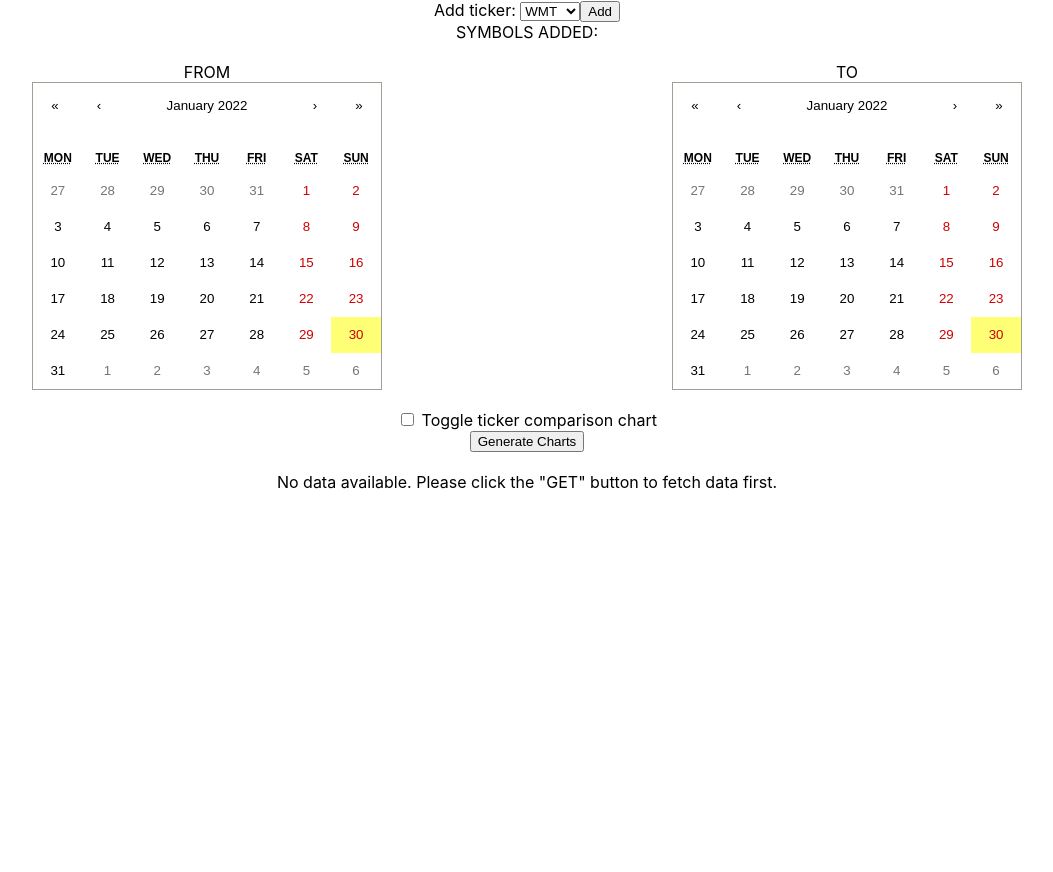
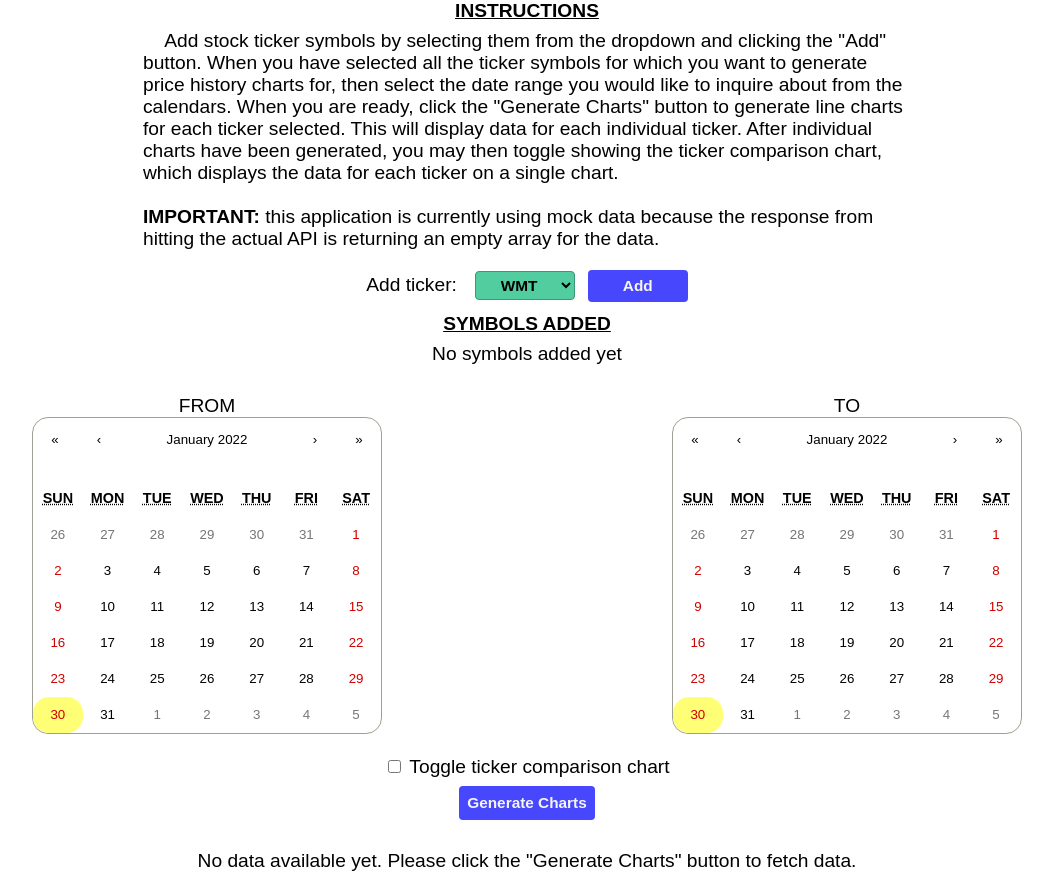
Before and after one commit to jzw19/ticker-charts, a React (Create React App) app: page / in a window 1280 px wide. Shown: the whole page, without its empty margins (113-1166 px from the left). Before the commit the page ends 800 px from the top, so only its background shows below. Built offline with nearby package versions, Linux system fonts and the light colour scheme.

Commit message:
fix: fix loop. apply styles. add proptype check

```diff
--- a/src/App.scss
+++ b/src/App.scss
@@ -1,3 +1,9 @@
 .App {
   text-align: center;
+  font-size: 1.2em;
+  font-family: Arial, Helvetica, sans-serif;
 }
+
+button {
+  border-radius: 4px;
+}
--- a/src/components/Charts/Charts.js
+++ b/src/components/Charts/Charts.js
@@ -1,27 +1,20 @@
 import React, {useEffect, useState} from 'react';
 import { CanvasJSChart } from 'canvasjs-react-charts';
+import PropTypes from 'prop-types';
 
 import './Charts.scss';
 export const Charts = ({
   tickerData,
   tickerSymbols,
-  isTickerComparisonChartEnabled,
-  shouldRerender,
-  prevShouldRerender,
-  setShouldRerender
+  isTickerComparisonChartEnabled
 }) => {
   const [chartData, setChartData] = useState({});
 
   useEffect(() => formatDataByTicker(), [tickerData]);
-  useEffect(() => {
-    if(prevShouldRerender && !shouldRerender) {
-      generateCharts();
-    }
-  }, [prevShouldRerender, shouldRerender])
 
   const formatDataByTicker = () => {
     let formattedData = {};
-    for(const ticker of tickerSymbols) {
+    for(const ticker of Object.keys(tickerSymbols)) {
       formattedData[ticker] = {};
     }
     for(const dateKey of Object.keys(tickerData)) {
@@ -60,7 +53,8 @@ export const Charts = ({
         },
         axisY: {
           prefix: '$',
-          title: 'Price'
+          title: 'Price',
+          includeZero: false
         },
         data: [{
           type: 'spline',
@@ -69,8 +63,6 @@ export const Charts = ({
           dataPoints
         }]
       };
-      console.log(tickerSymbol);
-      console.log(dataPoints);
       stockCharts.push(
         <div key={tickerSymbol} className='stockChart'>
           <CanvasJSChart options={options} />
@@ -103,7 +95,8 @@ export const Charts = ({
         },
         axisY: {
           prefix: '$',
-          title: 'Price'
+          title: 'Price',
+          includeZero: false
         },
         data: consolidatedOptionsData
       }
@@ -114,8 +107,6 @@ export const Charts = ({
       );
     }
 
-    setShouldRerender(false);
-
     return(
       <div className='stockChartsContainer'>
         {stockCharts}
@@ -125,11 +116,17 @@ export const Charts = ({
 
   return(
     <div>
-      {Object.keys(tickerData).length ? null : 'No data available. Please click the "GET" button to fetch data first.'}
+      {Object.keys(tickerData).length ? null : 'No data available yet. Please click the "Generate Charts" button to fetch data.'}
       <br/>
       {generateCharts()}
     </div>
   );
 }
 
+Charts.propTypes = {
+  tickerData: PropTypes.object,
+  tickerSymbols: PropTypes.object,
+  isTickerComparisonChartEnabled: PropTypes.bool
+}
+
 export default Charts;
--- a/src/components/Root/Root.js
+++ b/src/components/Root/Root.js
@@ -1,33 +1,42 @@
 import React, { useState } from 'react';
 import UserInput from '../UserInput/UserInput';
 import Charts from '../Charts/Charts';
-import { usePrevious } from '../../util/customHooks';
 
+import './Root.scss';
 export const Root = () => {
   const [tickerData, setTickerData] = useState({});
   const [tickerSymbols, setTickerSymbols] = useState([]);
   const [isTickerComparisonChartEnabled, setIsTickerComparisonChartEnabled] = useState(false);
-  const [shouldRerender, setShouldRerender] = useState(false);
-  const prevShouldRerender = usePrevious(shouldRerender);
 
   return (
-    <div className='Root'>
+    <div className='root'>
+      <div className='instructionsContainer'>
+        <div className='instructionsLabel'>INSTRUCTIONS</div>
+        <div className='instructionsContent'>
+          &nbsp;&nbsp;&nbsp;&nbsp;Add stock ticker symbols by selecting them from the dropdown and clicking the "Add" button.
+          When you have selected all the ticker symbols for which you want to generate price history
+          charts for, then select the date range you would like to inquire about from the calendars.
+          When you are ready, click the "Generate Charts" button to generate line charts for each ticker
+          selected. This will display data for each individual ticker. After individual charts have been
+          generated, you may then toggle showing the ticker comparison chart, which displays the data
+          for each ticker on a single chart.
+          <br/><br/>
+          <strong>IMPORTANT:</strong> this application is currently using mock data because the response from hitting the actual
+          API is returning an empty array for the data.
+        </div>
+      </div>
       <UserInput
         tickerSymbols={tickerSymbols}
         isTickerComparisonChartEnabled={isTickerComparisonChartEnabled}
         setTickerSymbols={setTickerSymbols}
         setTickerData={setTickerData}
         setIsTickerComparisonChartEnabled={setIsTickerComparisonChartEnabled}
-        setShouldRerender={setShouldRerender}
       />
       <br/>
       <Charts
         tickerData={tickerData}
         tickerSymbols={tickerSymbols}
         isTickerComparisonChartEnabled={isTickerComparisonChartEnabled}
-        shouldRerender={shouldRerender}
-        prevShouldRerender={prevShouldRerender}
-        setShouldRerender={setShouldRerender}
       />
     </div>
   );
--- /dev/null
+++ b/src/components/Root/Root.scss
@@ -0,0 +1,10 @@
+.instructionsLabel {
+  font-weight: bold;
+  text-decoration: underline;
+}
+
+.instructionsContent {
+  width: 60%;
+  margin: 8px auto;
+  text-align: left;
+}
--- a/src/components/UserInput/UserInput.js
+++ b/src/components/UserInput/UserInput.js
@@ -1,5 +1,5 @@
 import React, { useEffect, useState } from 'react';
-import api from '../../util/api';
+// import api from '../../util/api';
 import mockApi from '../../util/mockApi';
 import PropTypes from 'prop-types';
 import Calendar from 'react-calendar';
@@ -12,8 +12,7 @@ export const UserInput = ({
   isTickerComparisonChartEnabled,
   setTickerData,
   setTickerSymbols,
-  setIsTickerComparisonChartEnabled,
-  setShouldRerender
+  setIsTickerComparisonChartEnabled
 }) => {
   const [tickerSymbolOptions, setTickerSymbolOptions] = useState([]);
   const [selectedTickerSymbol, setSelectedTickerSymbol] = useState('');
@@ -22,7 +21,9 @@ export const UserInput = ({
 
   useEffect(async () => {
     await mockApi.getTickerList().then(
-      (response) => setTickerSymbolOptions(response),
+      (response) => {
+        setTickerSymbolOptions(response.data)
+      },
       (err) => console.error(err)
     );
   }, []);
@@ -31,13 +32,9 @@ export const UserInput = ({
     const formattedTickerSymbols = Object.keys(tickerSymbols).join(',');
     const formattedFromDate = `${fromDate.year}-${fromDate.month}-${fromDate.day}`;
     const formattedToDate = `${toDate.year}-${toDate.month}-${toDate.day}`;
-    setShouldRerender(true);
 
     await mockApi.getTickerData(formattedTickerSymbols, formattedFromDate, formattedToDate).then(
-      (response) => {
-        setTickerData(response);
-        setShouldRerender(false);
-      },
+      (response) => setTickerData(response),
       (err) => console.error(err)
     );
   }
@@ -83,7 +80,7 @@ export const UserInput = ({
       setSelectedTickerSymbol(tickerSymbolOptions[0]);
     }
     return(
-      <select value={selectedTickerSymbol} onChange={handleSelectTickerSymbol}>
+      <select className='tickerSelect' value={selectedTickerSymbol} onChange={handleSelectTickerSymbol}>
         {options}
       </select>
     );
@@ -97,33 +94,42 @@ export const UserInput = ({
     <div className='userInputContainer'>
       <span>Add ticker: </span>
       {generateTickerOptions()}
-      <button onClick={addTickerSymbol}>Add</button>
+      <button className='interactiveButton' onClick={addTickerSymbol}>Add</button>
       <br/>
-      <div>
-        SYMBOLS ADDED: {Object.keys(tickerSymbols).join(',')}
+      <div className='symbolsAddedContainer'>
+        <div className='symbolsAddedLabel'>
+          SYMBOLS ADDED
+        </div>
+        <div className='symbolsAddedContent'>
+          {Object.keys(tickerSymbols).length ? Object.keys(tickerSymbols).join(', ') : 'No symbols added yet'}
+        </div>
       </div>
 
       <div className='allCalendarsContainer'>
-        <div className='fromCalendarContainer'>
+        <div className='calendarContainer'>
           <br/>FROM<br/>
-          <Calendar className='calendar from' onChange={handleUpdateFrom}/>
+          <Calendar className='calendar from' calendarType='US' onChange={handleUpdateFrom}/>
         </div>
-        <div className='toCalendarContainer'>
+        <div className='calendarContainer'>
           <br/>TO<br/>
-          <Calendar className='calendar to' onChange={handleUpdateTo}/>
+          <Calendar className='calendar to' calendarType='US' onChange={handleUpdateTo}/>
         </div>
       </div>
 
       <br/>
       <input type='checkbox' onClick={toggleTickerComparisonChart} value={isTickerComparisonChartEnabled}/> Toggle ticker comparison chart
       <br/>
-      <button onClick={getTickerDataInRange}>Generate Charts</button>
+      <button className='interactiveButton generateChartsButton' onClick={getTickerDataInRange}>Generate Charts</button>
     </div>
   )
 }
 
 UserInput.propTypes = {
-  setTickerData: PropTypes.func
+  tickerSymbols: PropTypes.object,
+  isTickerComparisonChartEnabled: PropTypes.bool,
+  setTickerData: PropTypes.func,
+  setTickerSymbols: PropTypes.func,
+  setIsTickerComparisonChartEnabled: PropTypes.func
 }
 
 export default UserInput;
--- a/src/components/UserInput/UserInput.scss
+++ b/src/components/UserInput/UserInput.scss
@@ -3,14 +3,54 @@
   flex-direction: row;
 }
 
-.fromCalendarContainer {
+.calendarContainer {
   width: 50%;
 }
 
-.toCalendarContainer {
-  width: 50%;
+.symbolsAddedLabel {
+  font-weight: bold;
+  text-decoration: underline;
+}
+
+.symbolsAddedContent {
+  margin-block: 8px;
 }
 
 .calendar {
   margin: auto;
+  border-radius: 16px;
+  button {
+    border-radius: 16px;
+  }
 }
+
+.tickerSelect {
+  min-width: 100px;
+  font-size: .8em;
+  font-weight: bold;
+  text-align: center;
+  border-radius: 4px;
+  margin: 1%;
+  padding: 4px 8px;
+  background-color: rgb(81, 205, 160);
+  border-color:rgb(60, 150, 120)
+}
+
+.interactiveButton {
+  min-width: 100px;
+  min-height: 32px;
+  font-size: .8em;
+  font-weight: bold;
+  color: rgb(245, 245, 245);
+  background-color: rgb(71, 71, 253);
+  border: 0;
+}
+
+.interactiveButton:hover {
+  background-color: blue;
+}
+
+.generateChartsButton {
+  margin-block: 8px;
+  padding: 8px;
+}
--- a/src/util/api.js
+++ b/src/util/api.js
@@ -1,20 +1,21 @@
 import axios from 'axios';
 
+const authorizedAxios = axios.create({
+  baseURL: 'https://ce-test-api.fly.dev/api',
+  headers: {
+    'api-token': '1337-time'
+  }
+});
+
 const getTickerData = (tickers, from, to) => {
-  const baseURL = 'http://ce-test-api.fly.dev/api/historical/';
+  const endpoint = '/historical';
   const queryParams = `?ticker=${tickers}&from=${from}&to=${to}`;
-  return axios.get(
-    // `${baseURL}${queryParams}`,
-    'http://ce-test-api.fly.dev/api/historical/?ticker=wmt,tgt&from=2020-01-01&to=2020-02-01',
-    {
-      headers: {
-        'api-token': '1337-time'
-      }
-    }
+  return authorizedAxios.get(
+    `${endpoint}${queryParams}`
   );
 }
 
-const getTickerList = () => axios.get('https://ce-test-api.fly.dev/api/historical/');
+const getTickerList = () => authorizedAxios.get('/tickers');
 
 export const api = {
   getTickerData: (tickers, from, to) => getTickerData(tickers, from, to),
--- a/src/util/mockApi.js
+++ b/src/util/mockApi.js
@@ -339,12 +339,14 @@ const getTickerData = () => {
   });
 }
 
-const getTickerList = () => Promise.resolve([
-  "WMT",
-  "TGT",
-  "AMZN",
-  "UPS"
-]);
+const getTickerList = () => Promise.resolve({
+    data: [
+        "WMT",
+        "TGT",
+        "AMZN",
+        "UPS"
+    ]
+});
 
 export const mockApi = {
   getTickerData: (tickers, from, to) => getTickerData(tickers, from, to),
```
Also changed, not shown: 1 other file (tests, documents, lock files or other folders).
